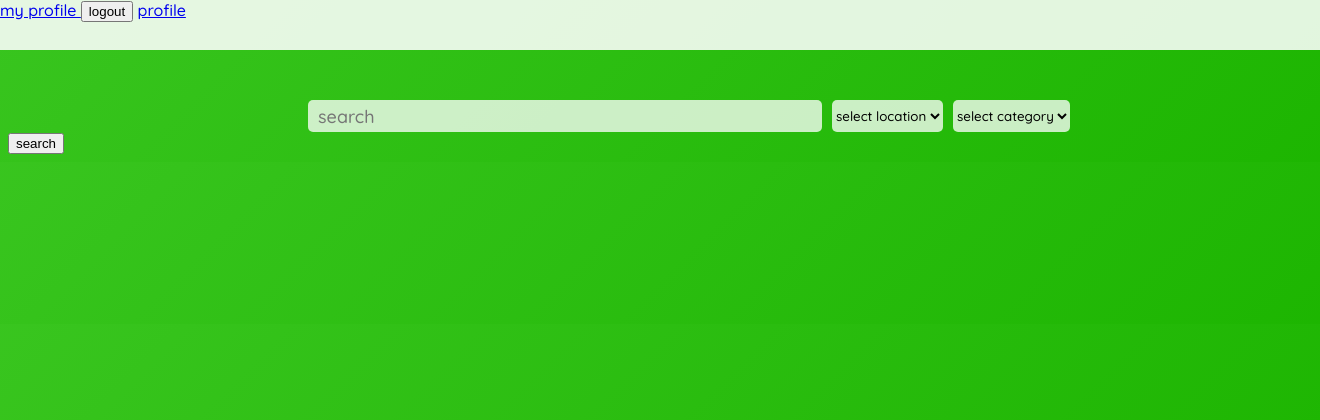
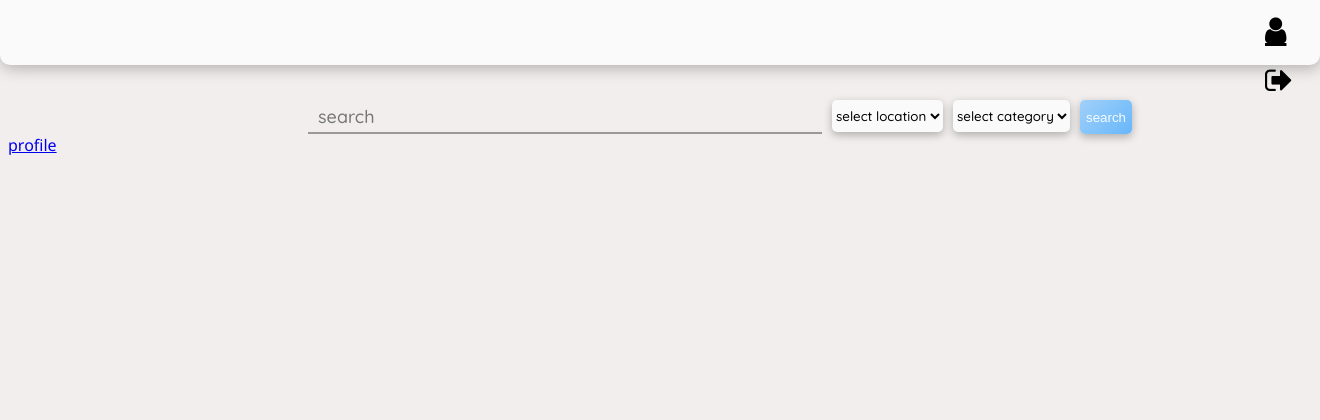
Before and after one commit to sofiz/platform, a PHP site: page /search.php in a window 1320 px wide. Shown: the top 420 px of the page. Run offline with PHP 8.4, Linux system fonts and the light colour scheme; a user stored in the database is signed in.

Commit message:
sofiz fixes

```diff
--- a/profile.css
+++ b/profile.css
@@ -9,7 +9,7 @@
 
     .topbar{
 
-      background: #ffffffde;
+      background: #FAFAFA;
       width: 100%;
       height: 65px;
       top: 0px;
--- /dev/null
+++ b/search.css
@@ -0,0 +1,124 @@
+body{
+  padding-top: 0px;
+
+  font-family: 'Segoe UI', sans-serif;
+  background: #F2EEEE;
+
+}
+
+.topbar{
+
+  background: #FAFAFA;
+  width: 100%;
+  height: 65px;
+  top: 0px;
+  position: absolute;
+  left: 0;
+  border-bottom-left-radius: 10px;
+box-shadow: 1px 3px 16px 0px #00000047;
+border-bottom-right-radius: 10px;
+}
+
+
+.searchbar{
+margin-top:100px;
+margin-left:300px;
+display:flex;
+
+}
+
+.searchinput {
+    height: 30px;
+    width: 50%;
+    background: #ffffff00;
+    padding-left: 10px;
+    border: none;
+    font-size: 18px;
+    font-family: 'Quicksand';
+    border-bottom: 2px solid #9d9898;}
+
+.dropdown{
+
+  height: 32px;
+background: #FAFAFA;
+border: none;
+border-radius: 5px;
+margin-left: 10px;
+font-family: 'Quicksand';
+box-shadow: 0px 3px 8px 0px #00000047;
+}
+.searchbtn{
+  margin-left: 10px;
+      border: none;
+      background: linear-gradient(135deg, #A0D0F9, #67B7FB);
+      border-radius: 5px;
+      box-shadow: 0px 3px 8px 0px #00000047;
+      color:#ffffffeb;
+
+}
+.resimg{
+height:60px;
+margin:15px;
+border-radius:7px;
+width: 60px;
+object-fit: cover;
+}
+.resultcontainer{
+
+width: 58.3%;
+background: #FAFAFA;
+margin-left: 300px;
+margin-top: 20px;
+border-radius: 10px;
+display:flex;
+box-shadow: 1px 3px 16px 0px #00000047;
+}
+
+.info{
+
+margin-top: 5px;
+margin-bottom: 0px;
+}
+
+.infocontainer{
+
+margin-top: 13px;
+margin-bottom:13px;
+}
+
+.name{
+  text-decoration: none;
+color: black;
+  font-weight:bold
+}
+
+#noresult{
+margin:15px;
+font-weight:bold;
+
+}
+
+#logoutbtn{
+
+  font-size: 30px;
+      padding: 5px;
+      margin-top: 10px;
+      cursor: pointer;
+}
+
+#logintbtn{
+
+  font-size: 23px;
+  padding: 5px;
+}
+
+#my-profilebtn{
+  font-size: 30px;
+      padding: 5px;
+      margin-top: 10px;
+      color:black;
+}
+.nav{
+margin-left: 1260px;
+
+}
--- a/search.php
+++ b/search.php
@@ -22,122 +22,37 @@ if(isset($_POST['login'])) {
     <title></title>
     <link rel="stylesheet" href="https://cdnjs.cloudflare.com/ajax/libs/font-awesome/4.7.0/css/font-awesome.min.css">
     <link href="https://fonts.googleapis.com/css?family=Quicksand:300,500" rel="stylesheet">
+    <link rel="stylesheet" href="search.css">
   </head>
 
-<style media="screen">
-    body{
-      padding-top: 0px;
+  <body>
+<form action="search.php" method="post">
+  <div class="topbar">
 
-      font-family: 'Quicksand', sans-serif;
-      background: linear-gradient(-45deg, rgb(28 181 0) 0%, rgb(154 252 136) 100%);
-      background-size: 500%;
-      animation-name: mymove;
-      animation-direction: alternate;
-      animation-iteration-count: infinite;
-      animation-duration: 15s;
-    }
 
-    .topbar{
 
-      background: #ffffffde;
-      width: 100%;
-      height: 50px;
-      top: 0px;
-      position: absolute;
-      left: 0;
-    }
+<div class="nav">
 
-    .searchbar{
-    margin-top:100px;
-    margin-left:300px;
-    display:flex;
 
-    }
+<?php
+if (isset($_SESSION['Username'])) {
 
-    .searchinput{
+echo  '<a href="my-profile.php" id="my-profilebtn" class="fa fa-user"></a>
 
-      height: 30px;
-    width: 50%;
-    background: #ffffffc2;
-    border: none;
-    border-radius: 5px;
-    padding-left: 10px;
-    font-size: 18px;
-    font-family: 'Quicksand';
-    }
 
-    .dropdown{
-
-      height: 32px;
-    background: #ffffffc2;
-    border: none;
-    border-radius: 5px;
-    margin-left: 10px;
-    font-family: 'Quicksand';
-    }
-.resimg{
-height:60px;
-margin:15px;
-border-radius:7px;
-width: 60px;
-object-fit: cover;
-}
-.resultcontainer{
-
-  width: 58.3%;
-    background: #ffffffc2;
-    margin-left: 300px;
-    margin-top: 20px;
-    border-radius: 15px;
-    display:flex;
-}
-
-.info{
-
-  margin-top: 5px;
-    margin-bottom: 0px;
-}
-
-.infocontainer{
-
-  margin-top: 13px;
-  margin-bottom:13px;
-}
-
-    .name{
-      text-decoration: none;
-color: black;
-      font-weight:bold
-    }
-
-#noresult{
-margin:15px;
-font-weight:bold;
+';
+echo '<input type="submit" name="logout" value="logout" id="logout" hidden>
+<label for="logout" id="logoutbtn" class="fa fa-sign-out" ></label>
+';
 
 }
 
+else {    echo '<input type="submit" name="login" value="login"  id="login" hidden>
+<label for="login" id="logoutbtn" class="fa fa-sign-in" ></label>';   }
+?>
 
-    @keyframes mymove {
-      0%   {background-position: 0%;}
-      50%  {background-position: 100%;}
-
-    }
-</style>
-  <body>
-    <div class="topbar">
-
-  <form action="search.php" method="post">
-<?php
-  if (isset($_SESSION['Username'])) {
-
-	echo  '<a href="my-profile.php">   my profile  </a> ';
-	echo '<input type="submit" name="logout" value="logout" >';
-
-  }
-
-  else {    echo '<input type="submit" name="login" value="login" >';   }
-  ?>
-  <a href="profile.php?id=1" > profile </a> </div>
+</div>
+</div>
 
     <div class="searchbar">
     <input type="text" name="name" placeholder="search" class="searchinput">
@@ -159,12 +74,15 @@ font-weight:bold;
           <option value="11">11</option>
       </select>
     </div>
+    <input type="submit" name="search"  value= "search" class="searchbtn">
     </div>
-	<input type="submit" name="search"  value="search">
+
 
 
 	 <?php /* include('errors.php'); */  ?>
 				</form>
+
+        <a href="profile.php?id=1" > profile </a>
 <?php
 $errors = array();
 
```
Also changed, not shown: imgs/Netflix-new-icon.png (added), imgs/flag-400.png (added), imgs/smile-emoticon-show-mouth-yellow-background-yummy-emoji-tasty-hungry-vector-illustration-157507935.jpg (added).
